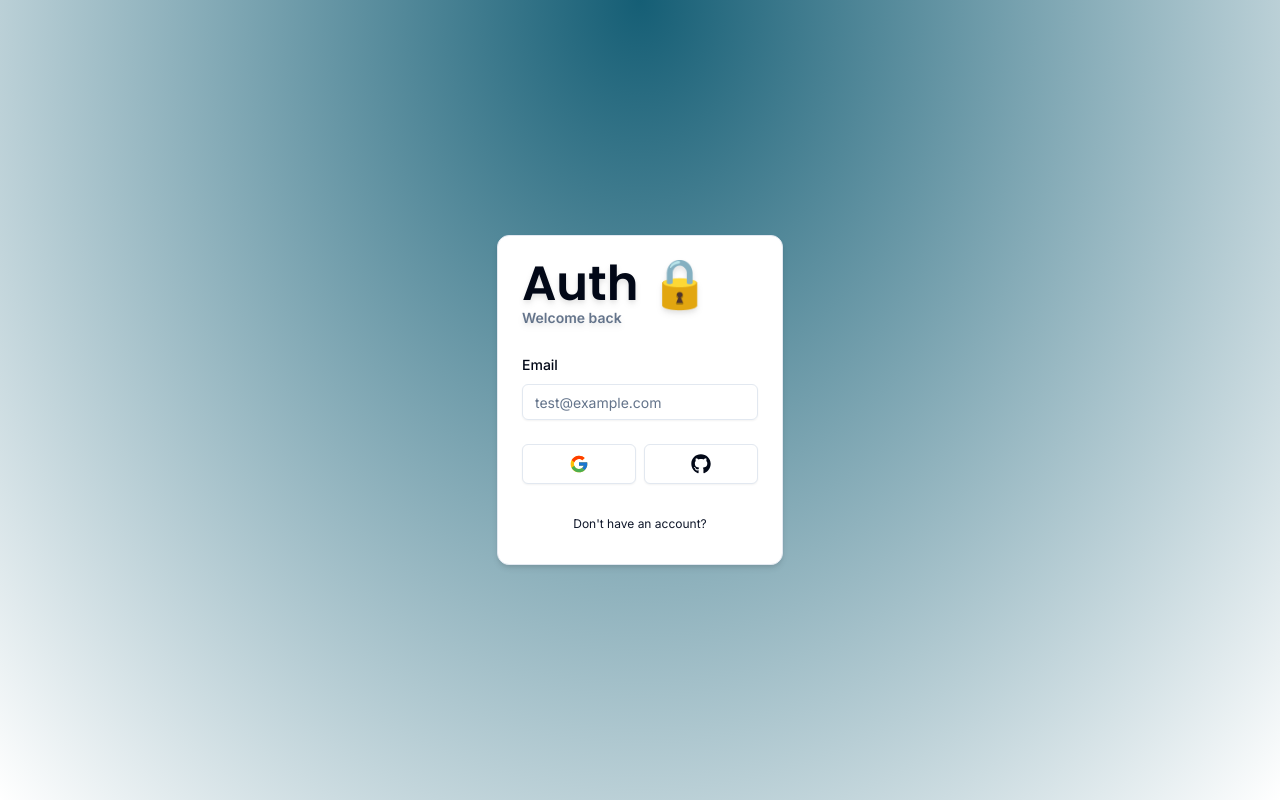
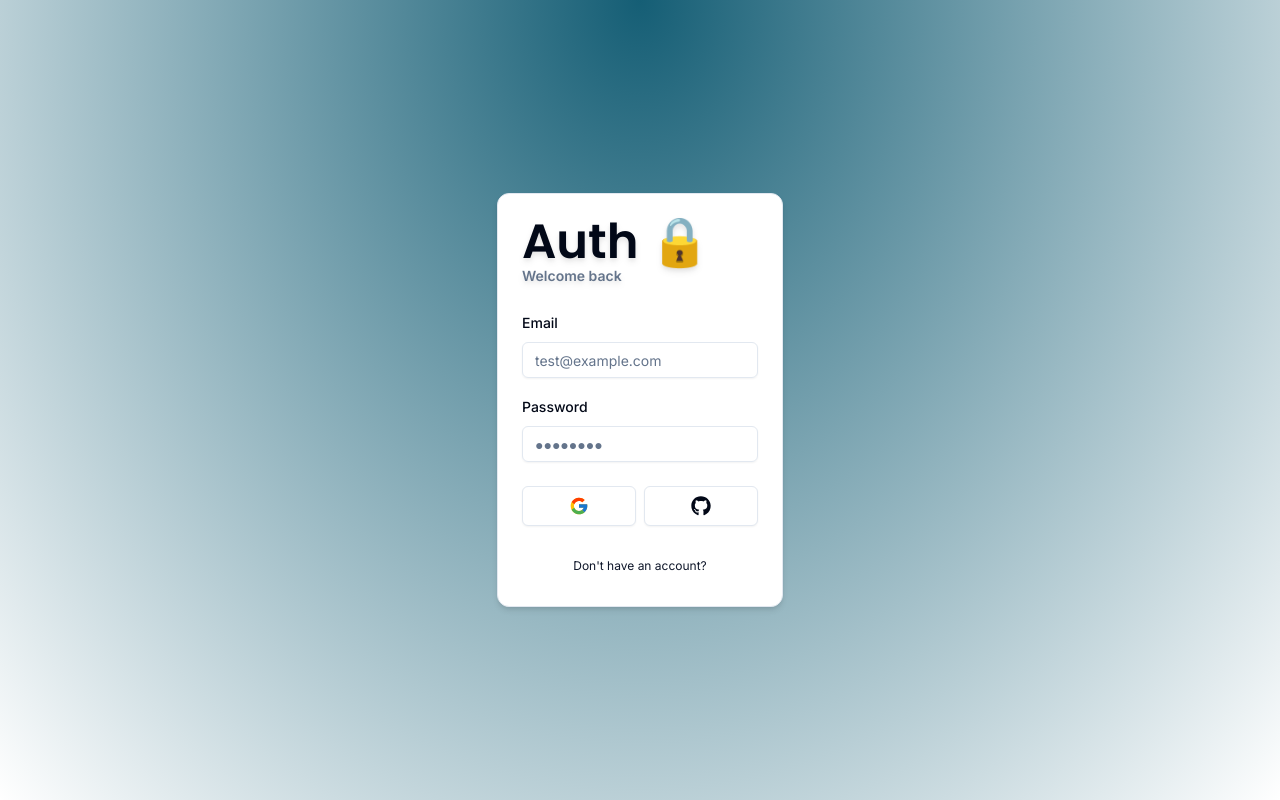
Before and after one commit to heuristic-machina/next_auth_5, a Next.js app: page /auth/login in a window 1280 px wide. Built offline with nearby package versions, Linux system fonts and the light colour scheme.

Commit message:
auth fields

```diff
--- a/components/auth/login-form.tsx
+++ b/components/auth/login-form.tsx
@@ -57,6 +57,23 @@ export const LoginForm = () => {
                             </FormItem>
                         )}
                         />
+                        <FormField
+                        control={form.control}
+                        name='password'
+                        render={({ field }) => (
+                            <FormItem>
+                                <FormLabel>Password</FormLabel>
+                                <FormControl>
+                                    <Input
+                                    {...field}
+                                    placeholder='●●●●●●●●'
+                                    type='password'
+                                    />
+                                </FormControl>
+                                <FormMessage />
+                            </FormItem>
+                        )}
+                        />
                     </div>
                 </form>
             </Form>
--- a/schemas/index.ts
+++ b/schemas/index.ts
@@ -2,7 +2,9 @@ import * as z from 'zod';
 
 
 export const LoginSchema = z.object({
-    email: z.string().email(),
+    email: z.string().email({
+        message: 'Email is required'
+    }),
     password: z.string()
 });
 
```
